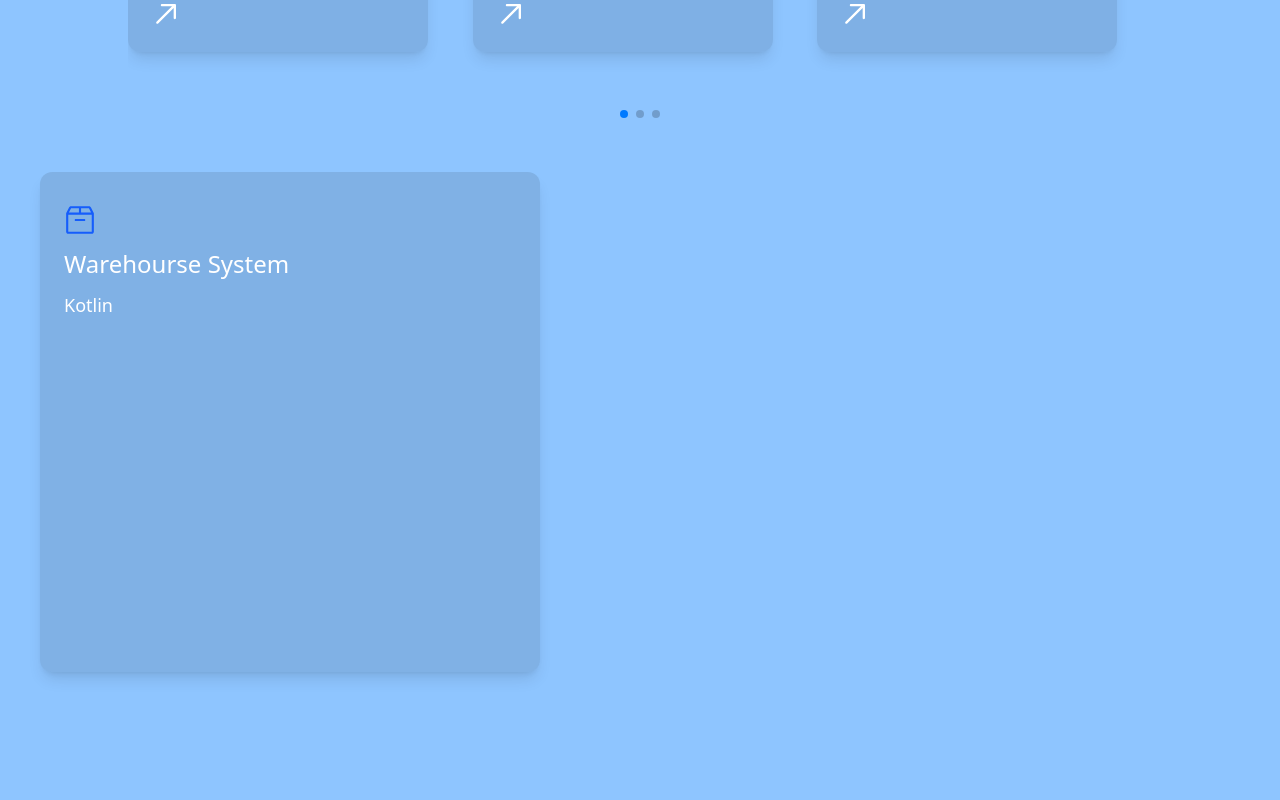
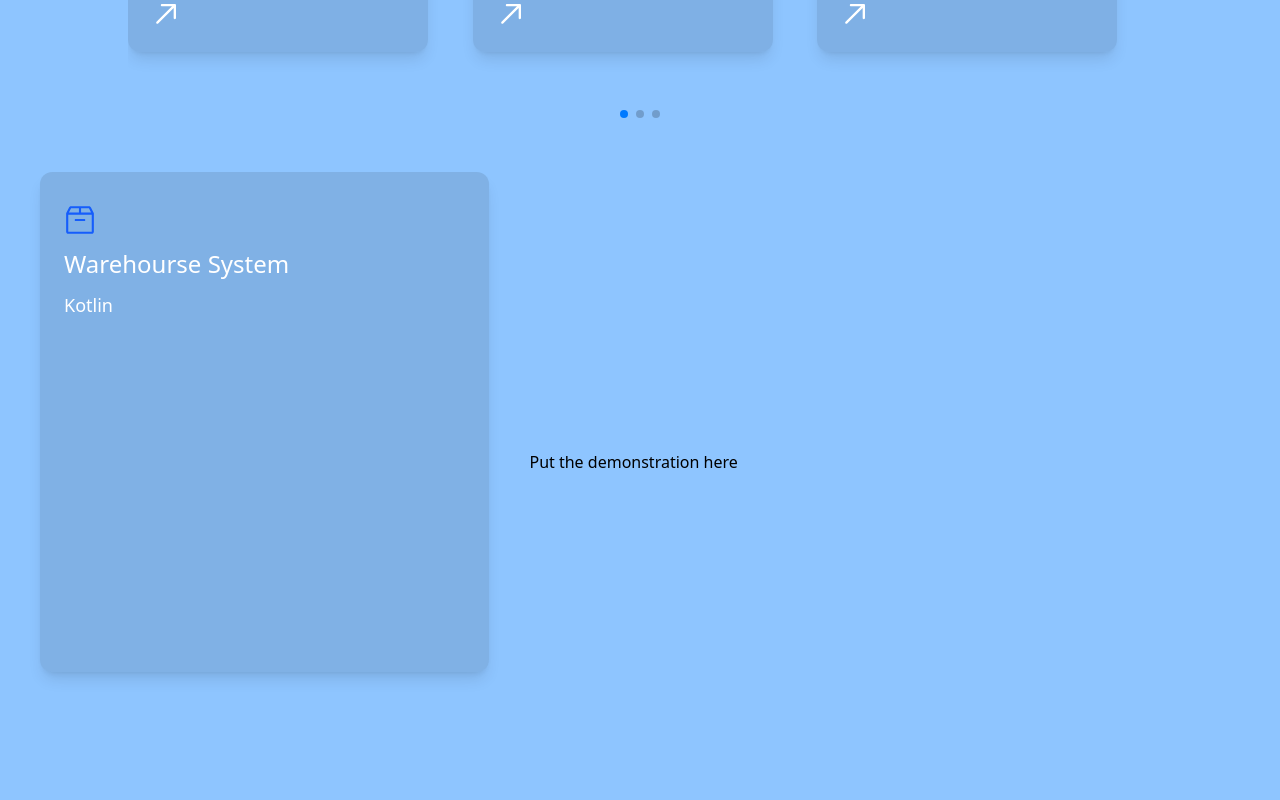
Before and after one commit to XrayenJN/PersonalWebsite, a React (Vite) app: page / in a window 1280 px wide. Shown: the part 1040-1840 px from the top of the page. Built offline with nearby package versions, Linux system fonts and the light colour scheme.

Commit message:
fix:  re-adjust (center it) the position of the demonstration

```diff
--- a/src/components/mainpage/ProjectDetails.jsx
+++ b/src/components/mainpage/ProjectDetails.jsx
@@ -4,7 +4,7 @@ const ProjectDetails = ({project}) => {
 
 
   return (
-    <div className='p-10 items-start'>
+    <div className='p-10 flex items-center gap-10'>
       <div className="flex flex-col gap-10 mb-20 group relative shadow-lg text-white rounded-xl px-6 py-8 h-[300px] w-[200px] lg:h-[500px] lg:w-[500px] overflow-hidden cursor-pointer">
         <div
           className="absolute inset-0 bg-cover bg-center"
@@ -17,6 +17,9 @@ const ProjectDetails = ({project}) => {
           <p className="lg:text-[18px]">{project.content} </p>
         </div>
       </div>
+      <div className='w-2/3 '>
+        Put the demonstration here
+      </div>
     </div>
   )
 }
```
